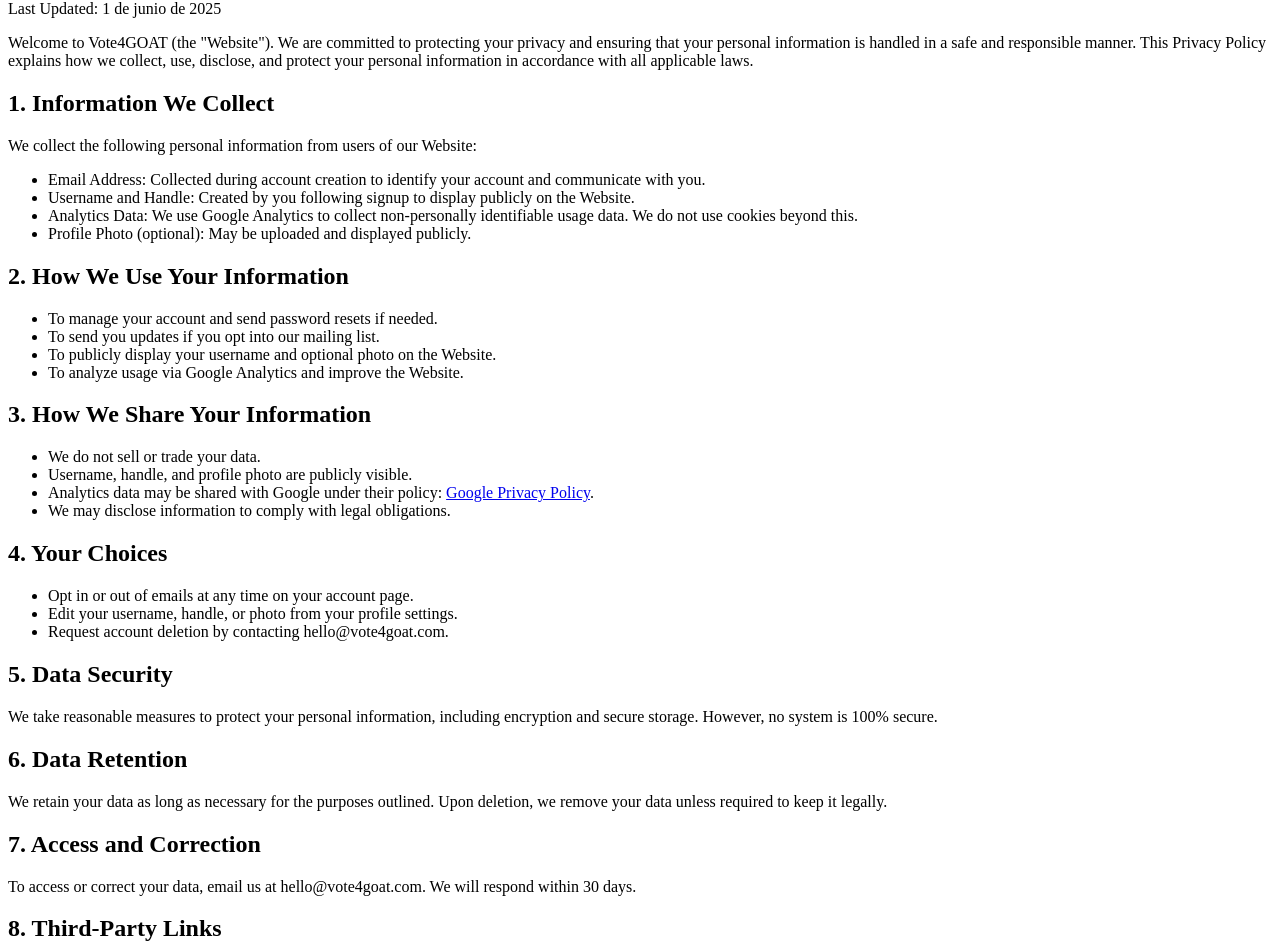
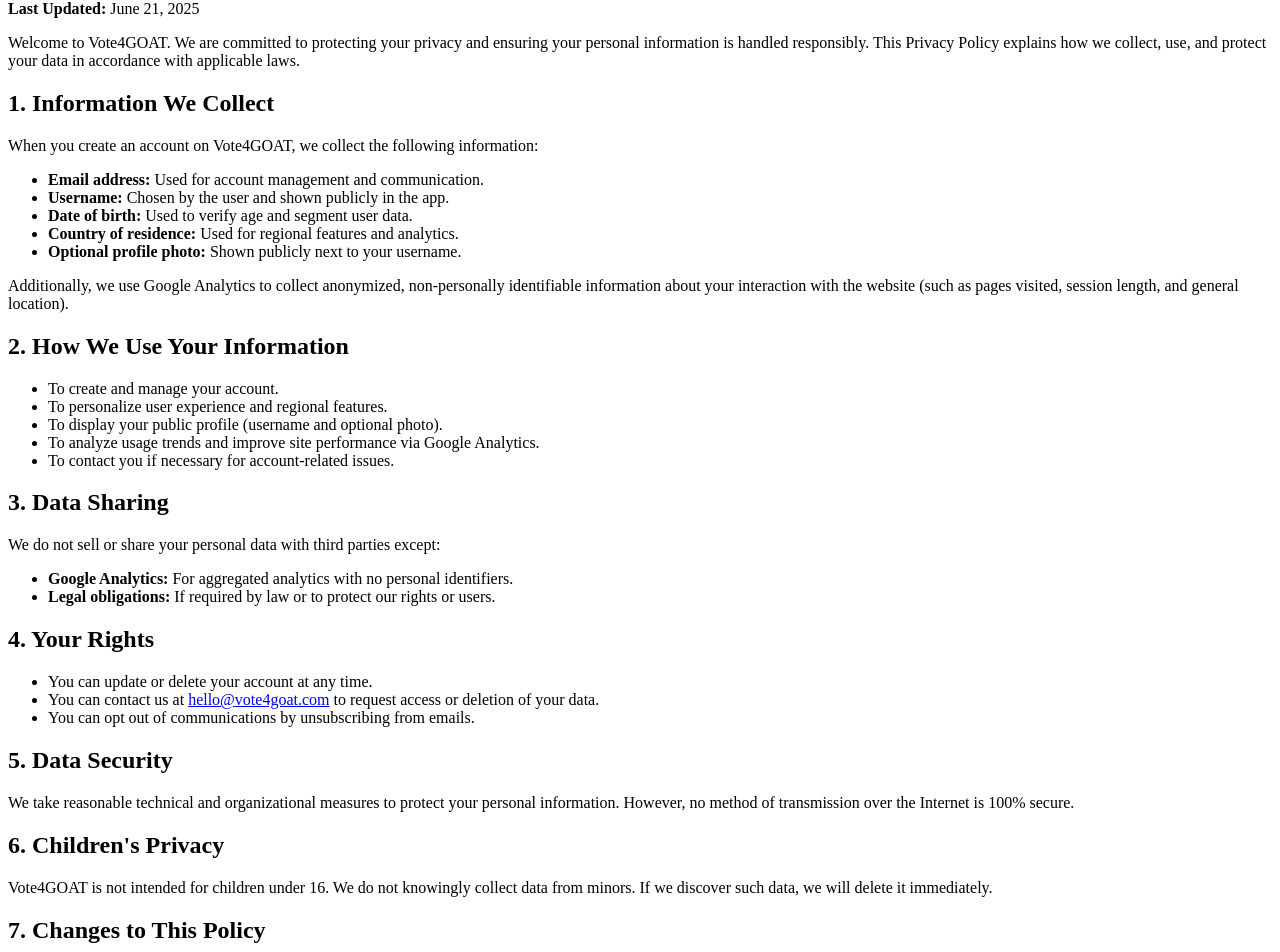
Before and after one commit to fcpdlr/vote4goat, a Next.js app: page /privacy in a window 1280 px wide. Shown: the part 80-1032 px from the top of the page. Built offline with nearby package versions, Linux system fonts and the light colour scheme.

Commit message:
Update privacy.js

```diff
--- a/pages/privacy.js
+++ b/pages/privacy.js
@@ -2,62 +2,70 @@ export default function Privacy() {
   return (
     <main className="min-h-screen bg-black text-white p-8">
       <h1 className="text-3xl font-bold mb-4">Privacy Policy</h1>
-      <p className="mb-4">Last Updated: 1 de junio de 2025</p>
+      <p className="mb-4"><strong>Last Updated:</strong> June 21, 2025</p>
 
-      <p className="mb-4">Welcome to Vote4GOAT (the "Website"). We are committed to protecting your privacy and ensuring that your personal information is handled in a safe and responsible manner. This Privacy Policy explains how we collect, use, disclose, and protect your personal information in accordance with all applicable laws.</p>
+      <p className="mb-4">
+        Welcome to Vote4GOAT. We are committed to protecting your privacy and ensuring your personal information is handled responsibly. This Privacy Policy explains how we collect, use, and protect your data in accordance with applicable laws.
+      </p>
 
-      <h2 className="text-xl font-bold mt-8 mb-2">1. Information We Collect</h2>
-      <p className="mb-4">We collect the following personal information from users of our Website:</p>
+      <h2 className="text-2xl font-semibold mt-6 mb-2">1. Information We Collect</h2>
+      <p className="mb-2">When you create an account on Vote4GOAT, we collect the following information:</p>
       <ul className="list-disc list-inside mb-4">
-        <li>Email Address: Collected during account creation to identify your account and communicate with you.</li>
-        <li>Username and Handle: Created by you following signup to display publicly on the Website.</li>
-        <li>Analytics Data: We use Google Analytics to collect non-personally identifiable usage data. We do not use cookies beyond this.</li>
-        <li>Profile Photo (optional): May be uploaded and displayed publicly.</li>
+        <li><strong>Email address:</strong> Used for account management and communication.</li>
+        <li><strong>Username:</strong> Chosen by the user and shown publicly in the app.</li>
+        <li><strong>Date of birth:</strong> Used to verify age and segment user data.</li>
+        <li><strong>Country of residence:</strong> Used for regional features and analytics.</li>
+        <li><strong>Optional profile photo:</strong> Shown publicly next to your username.</li>
       </ul>
 
-      <h2 className="text-xl font-bold mt-8 mb-2">2. How We Use Your Information</h2>
+      <p className="mb-4">
+        Additionally, we use Google Analytics to collect anonymized, non-personally identifiable information about your interaction with the website (such as pages visited, session length, and general location).
+      </p>
+
+      <h2 className="text-2xl font-semibold mt-6 mb-2">2. How We Use Your Information</h2>
       <ul className="list-disc list-inside mb-4">
-        <li>To manage your account and send password resets if needed.</li>
-        <li>To send you updates if you opt into our mailing list.</li>
-        <li>To publicly display your username and optional photo on the Website.</li>
-        <li>To analyze usage via Google Analytics and improve the Website.</li>
+        <li>To create and manage your account.</li>
+        <li>To personalize user experience and regional features.</li>
+        <li>To display your public profile (username and optional photo).</li>
+        <li>To analyze usage trends and improve site performance via Google Analytics.</li>
+        <li>To contact you if necessary for account-related issues.</li>
       </ul>
 
-      <h2 className="text-xl font-bold mt-8 mb-2">3. How We Share Your Information</h2>
+      <h2 className="text-2xl font-semibold mt-6 mb-2">3. Data Sharing</h2>
+      <p className="mb-4">
+        We do not sell or share your personal data with third parties except:
+      </p>
       <ul className="list-disc list-inside mb-4">
-        <li>We do not sell or trade your data.</li>
-        <li>Username, handle, and profile photo are publicly visible.</li>
-        <li>Analytics data may be shared with Google under their policy: <a href="https://policies.google.com/privacy" className="underline">Google Privacy Policy</a>.</li>
-        <li>We may disclose information to comply with legal obligations.</li>
+        <li><strong>Google Analytics:</strong> For aggregated analytics with no personal identifiers.</li>
+        <li><strong>Legal obligations:</strong> If required by law or to protect our rights or users.</li>
       </ul>
 
-      <h2 className="text-xl font-bold mt-8 mb-2">4. Your Choices</h2>
+      <h2 className="text-2xl font-semibold mt-6 mb-2">4. Your Rights</h2>
       <ul className="list-disc list-inside mb-4">
-        <li>Opt in or out of emails at any time on your account page.</li>
-        <li>Edit your username, handle, or photo from your profile settings.</li>
-        <li>Request account deletion by contacting hello@vote4goat.com.</li>
+        <li>You can update or delete your account at any time.</li>
+        <li>You can contact us at <a className="underline" href="mailto:hello@vote4goat.com">hello@vote4goat.com</a> to request access or deletion of your data.</li>
+        <li>You can opt out of communications by unsubscribing from emails.</li>
       </ul>
 
-      <h2 className="text-xl font-bold mt-8 mb-2">5. Data Security</h2>
-      <p className="mb-4">We take reasonable measures to protect your personal information, including encryption and secure storage. However, no system is 100% secure.</p>
+      <h2 className="text-2xl font-semibold mt-6 mb-2">5. Data Security</h2>
+      <p className="mb-4">
+        We take reasonable technical and organizational measures to protect your personal information. However, no method of transmission over the Internet is 100% secure.
+      </p>
 
-      <h2 className="text-xl font-bold mt-8 mb-2">6. Data Retention</h2>
-      <p className="mb-4">We retain your data as long as necessary for the purposes outlined. Upon deletion, we remove your data unless required to keep it legally.</p>
+      <h2 className="text-2xl font-semibold mt-6 mb-2">6. Children's Privacy</h2>
+      <p className="mb-4">
+        Vote4GOAT is not intended for children under 16. We do not knowingly collect data from minors. If we discover such data, we will delete it immediately.
+      </p>
 
-      <h2 className="text-xl font-bold mt-8 mb-2">7. Access and Correction</h2>
-      <p className="mb-4">To access or correct your data, email us at hello@vote4goat.com. We will respond within 30 days.</p>
+      <h2 className="text-2xl font-semibold mt-6 mb-2">7. Changes to This Policy</h2>
+      <p className="mb-4">
+        We may update this Privacy Policy from time to time. The latest version will always be available on this page.
+      </p>
 
-      <h2 className="text-xl font-bold mt-8 mb-2">8. Third-Party Links</h2>
-      <p className="mb-4">We are not responsible for the privacy policies of third-party websites linked from our platform. Please review them independently.</p>
-
-      <h2 className="text-xl font-bold mt-8 mb-2">9. Children's Privacy</h2>
-      <p className="mb-4">We do not knowingly collect data from anyone under 19 years old. If we become aware, we will delete it immediately.</p>
-
-      <h2 className="text-xl font-bold mt-8 mb-2">10. Changes to This Privacy Policy</h2>
-      <p className="mb-4">We may update this policy. You will be notified of significant changes. Continued use of the Website implies acceptance.</p>
-
-      <h2 className="text-xl font-bold mt-8 mb-2">11. Contact Us</h2>
-      <p className="mb-4">If you have any questions about this Privacy Policy, contact us at <a href="mailto:hello@vote4goat.com" className="underline">hello@vote4goat.com</a>.</p>
+      <h2 className="text-2xl font-semibold mt-6 mb-2">8. Contact</h2>
+      <p className="mb-4">
+        For any questions or concerns about your data, please email us at <a className="underline" href="mailto:hello@vote4goat.com">hello@vote4goat.com</a>.
+      </p>
     </main>
   );
 }
```
